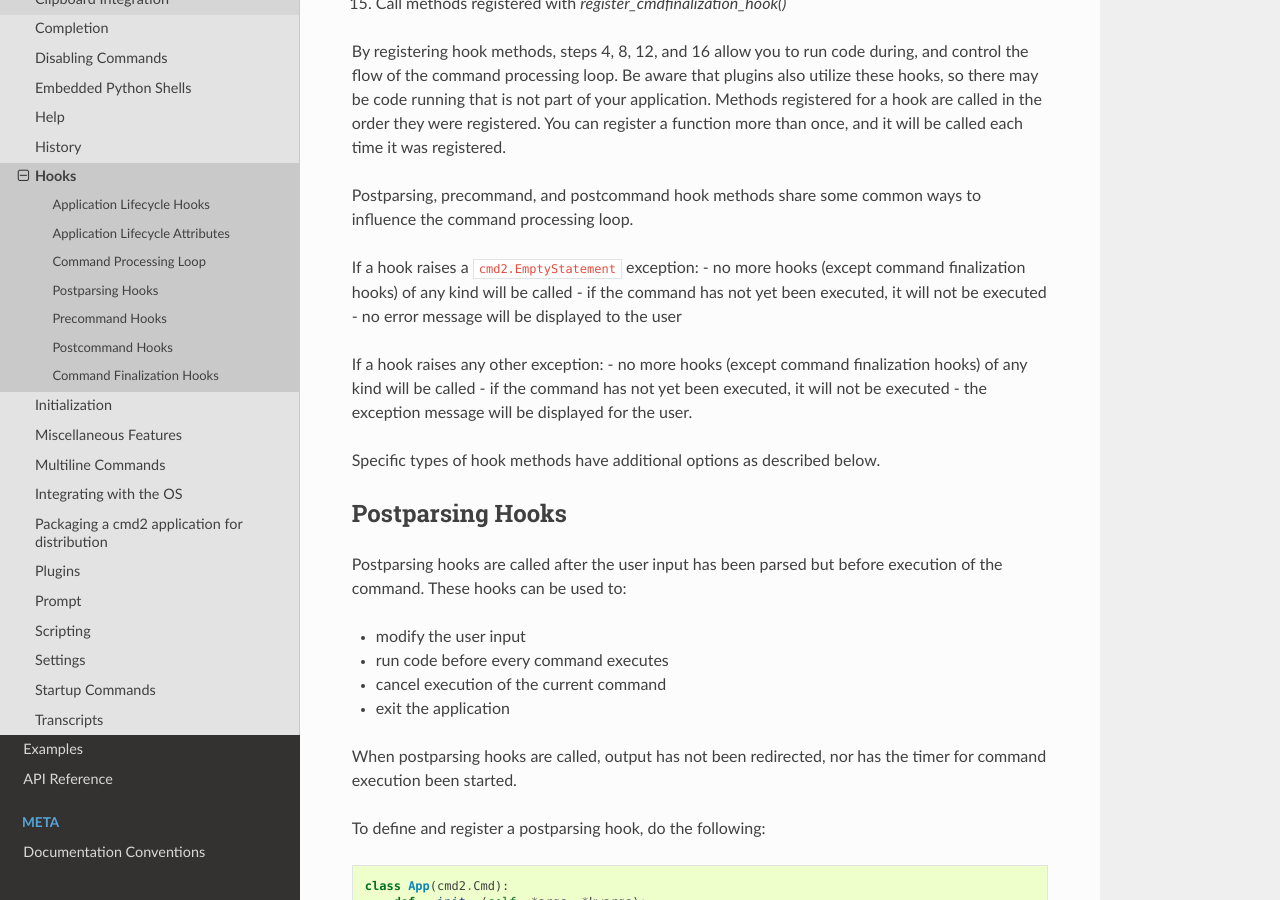
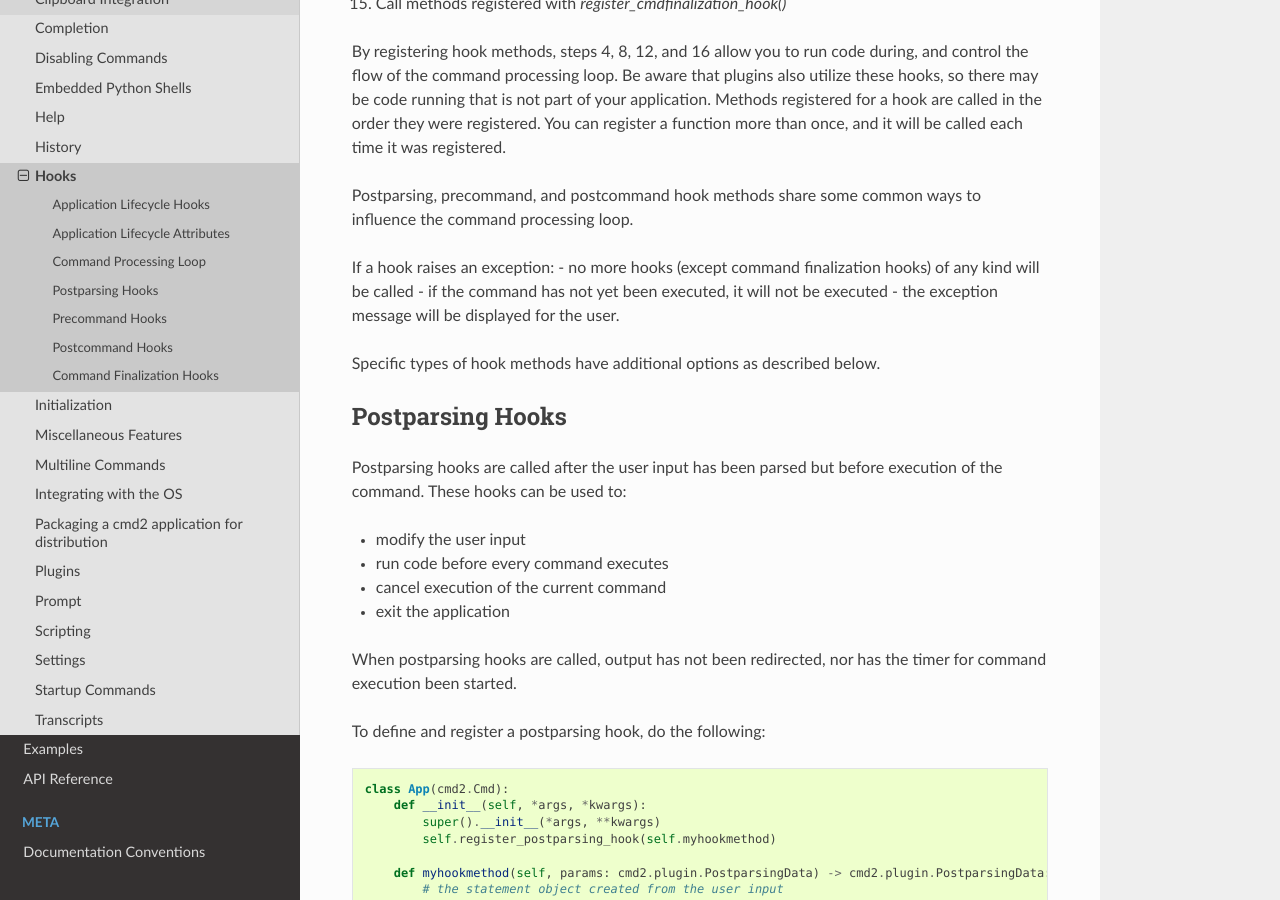
Before and after one commit to python-cmd2/cmd2, a Sphinx documentation site: the page built from docs/features/hooks.rst, in a window 1280 px wide and 900 px high, scrolled down 1998 px. Built offline with Sphinx 7.4.7 and the Read the Docs theme 2.0.0, drawn with Linux system fonts in a browser that asks for light colours; pages that are not in the unit, such as notebooks, are missing from menus.

Commit message:
Moved custom cmd2 exceptions to a separate file and removed them from public API

```diff
--- a/cmd2/__init__.py
+++ b/cmd2/__init__.py
@@ -22,7 +22,7 @@ if cmd2_parser_module is not None:
 
 # Get the current value for argparse_custom.DEFAULT_ARGUMENT_PARSER
 from .argparse_custom import DEFAULT_ARGUMENT_PARSER
-from .cmd2 import Cmd, EmptyStatement
+from .cmd2 import Cmd
 from .constants import COMMAND_NAME, DEFAULT_SHORTCUTS
 from .decorators import categorize, with_argument_list, with_argparser, with_argparser_and_unknown_args, with_category
 from .parsing import Statement
--- a/docs/api/exceptions.rst
+++ /dev/null
@@ -1,4 +0,0 @@
-Exceptions
-==========
-
-.. autoexception:: cmd2.EmptyStatement
--- a/docs/api/index.rst
+++ b/docs/api/index.rst
@@ -6,7 +6,6 @@ API Reference
 
    cmd
    decorators
-   exceptions
    ansi
    utility_classes
    utility_functions
--- a/docs/features/hooks.rst
+++ b/docs/features/hooks.rst
@@ -102,12 +102,7 @@ called each time it was registered.
 Postparsing, precommand, and postcommand hook methods share some common ways to
 influence the command processing loop.
 
-If a hook raises a ``cmd2.EmptyStatement`` exception:
-- no more hooks (except command finalization hooks) of any kind will be called
-- if the command has not yet been executed, it will not be executed
-- no error message will be displayed to the user
-
-If a hook raises any other exception:
+If a hook raises an exception:
 - no more hooks (except command finalization hooks) of any kind will be called
 - if the command has not yet been executed, it will not be executed
 - the exception message will be displayed for the user.
```
Also changed, not shown: 4 other files.
